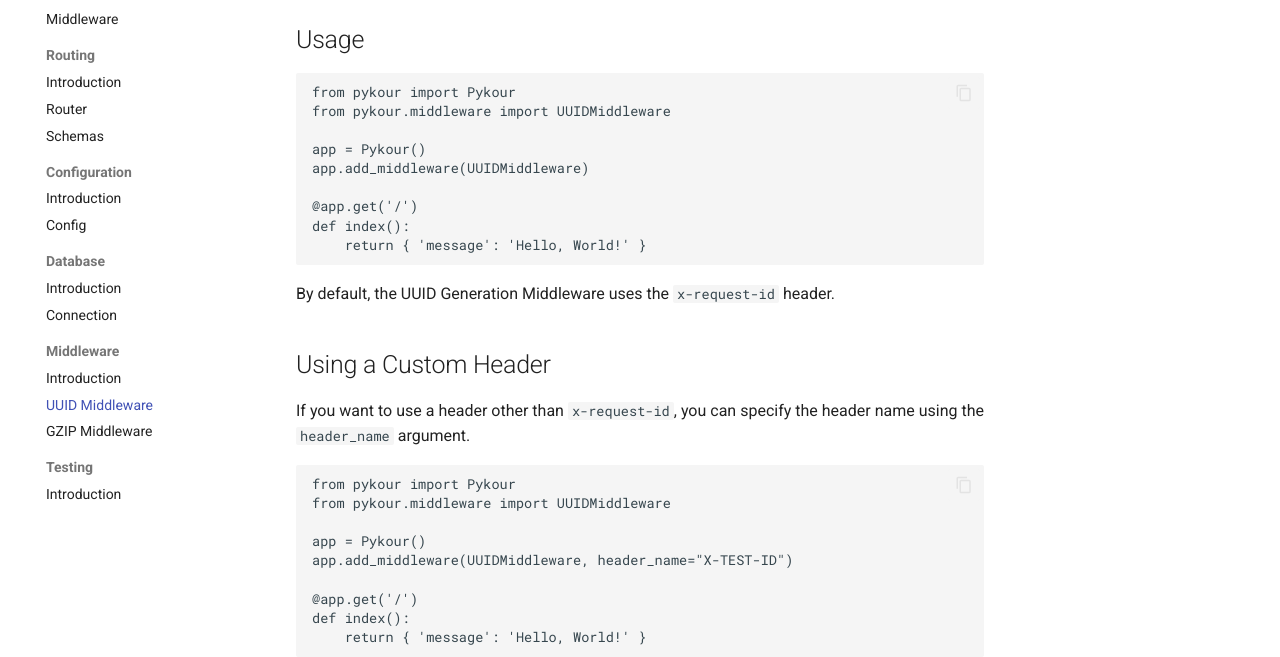
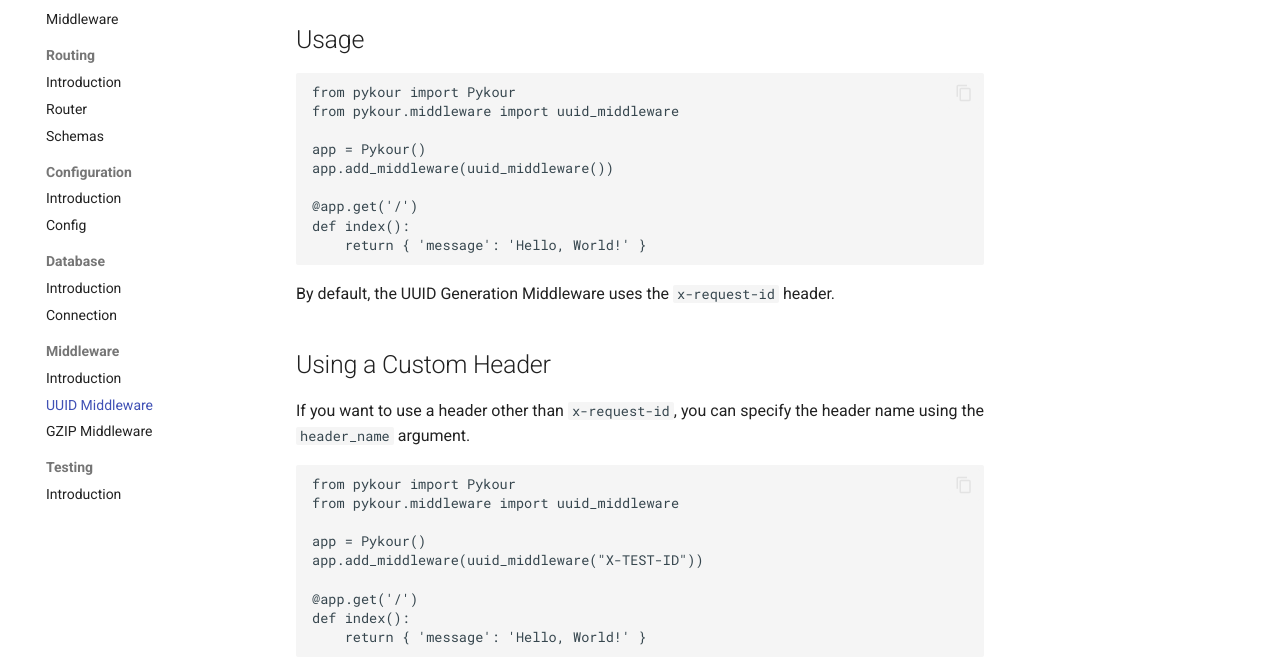
Before and after one commit to pykour/pykour, an MkDocs documentation site: the page built from docs/middleware/uuid.md, in a window 1280 px wide and 1063 px high. Shown: the part 337-994 px from the top of the window. Built offline with MkDocs 1.6.1 and Material for MkDocs 9.7.7, drawn with Linux system fonts in a browser that asks for light colours; comment, search, counter and statistics services are not loaded.

Commit message:
update middleware documentation

````diff
--- a/docs/middleware/uuid.md
+++ b/docs/middleware/uuid.md
@@ -6,10 +6,10 @@ The UUID Middleware creates a UUID to uniquely identify requests and adds it to
 
 ```python
 from pykour import Pykour
-from pykour.middleware import UUIDMiddleware
+from pykour.middleware import uuid_middleware
 
 app = Pykour()
-app.add_middleware(UUIDMiddleware)
+app.add_middleware(uuid_middleware())
 
 @app.get('/')
 def index():
@@ -24,10 +24,10 @@ If you want to use a header other than `x-request-id`, you can specify the heade
 
 ```python
 from pykour import Pykour
-from pykour.middleware import UUIDMiddleware
+from pykour.middleware import uuid_middleware
 
 app = Pykour()
-app.add_middleware(UUIDMiddleware, header_name="X-TEST-ID")
+app.add_middleware(uuid_middleware("X-TEST-ID"))
 
 @app.get('/')
 def index():
````
Also changed, not shown: docs/middleware/gzip.md (+4 -4 lines).
